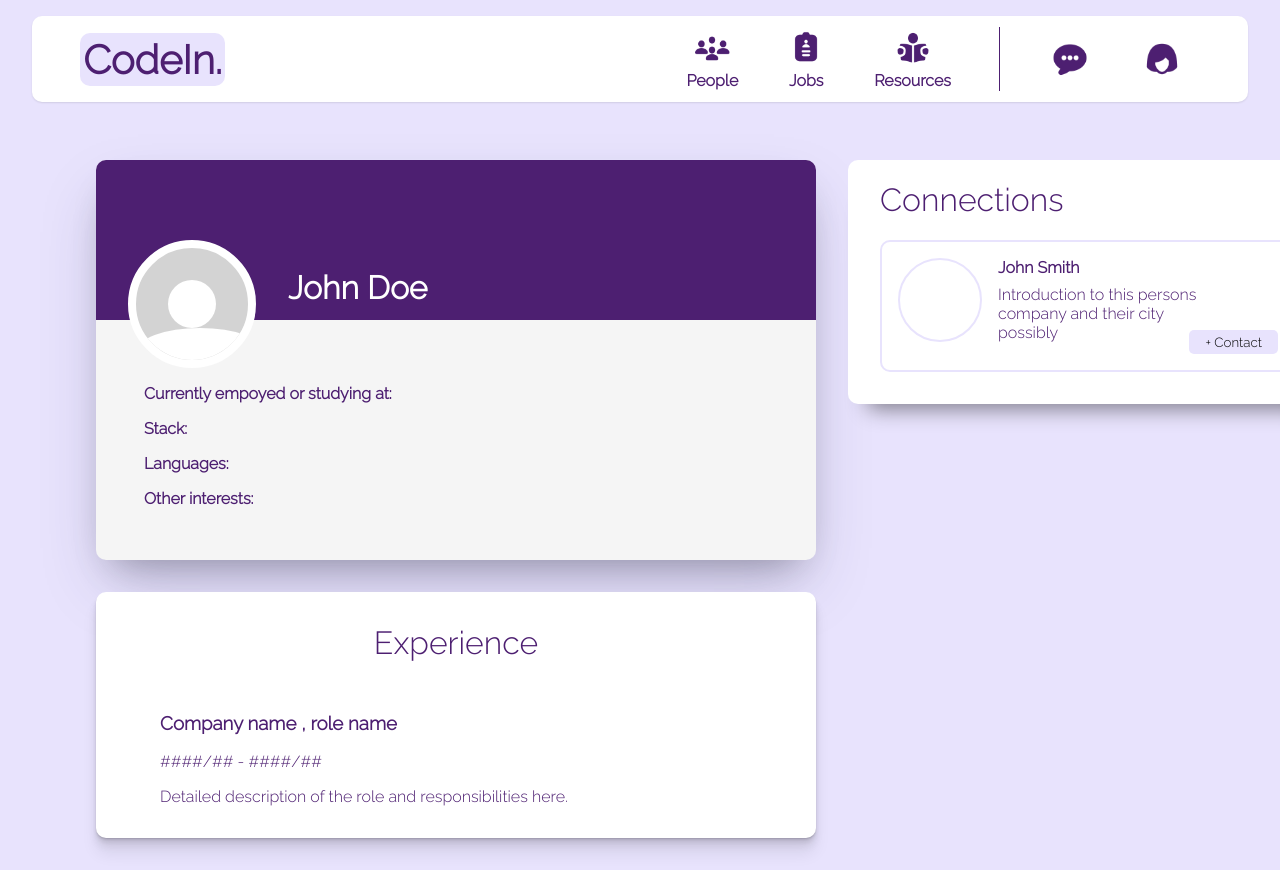
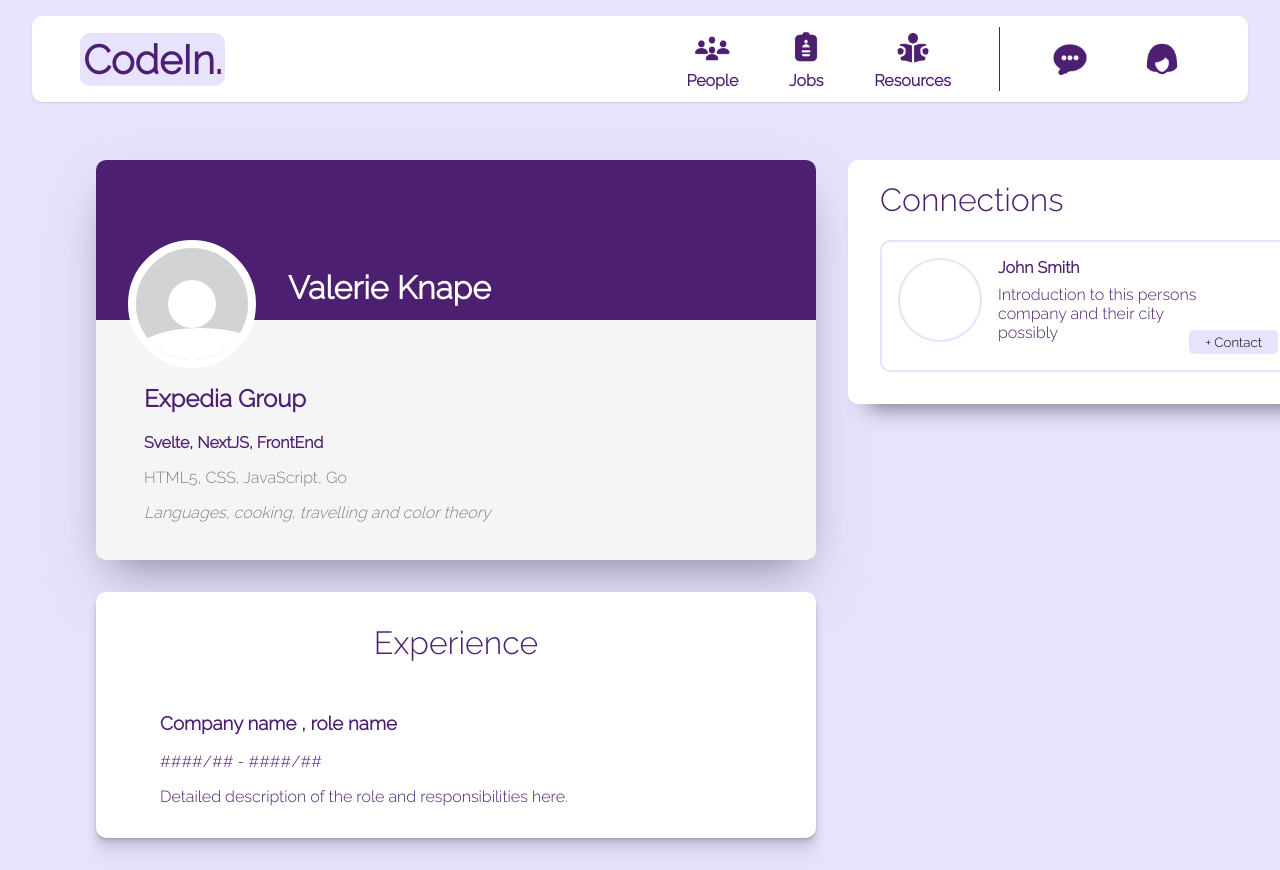
Before and after one commit to valeriegc/codein, a Next.js app: page /profile in a window 1280 px wide. Shown: the top 870 px of the page. Built offline with nearby package versions, Linux system fonts and the light colour scheme.

Commit message:
initial model for object built

```diff
--- a/src/app/profile/(components)/profileBox.tsx
+++ b/src/app/profile/(components)/profileBox.tsx
@@ -1,5 +1,5 @@
 import styles from "../Profile.module.css"
-
+import { userObject } from "../userInfo"
 export default function ProfileBox () {
     return(
 <div className={styles.profileBox}>
@@ -8,12 +8,12 @@ export default function ProfileBox () {
         <div className={styles.personHead}></div>
         <div className={styles.personBody}></div>
     </div>
-    <h1 className={styles.name}>John Doe</h1>
+    <h1 className={styles.name}>{userObject.Name}</h1>
 </div>
 <div className={styles.personalInfo}>
-<p>Currently empoyed or studying at: </p>
-<p>Stack:</p>
-<p>Languages:</p>
-<p>Other interests:</p>
+<h2>{userObject.Employment} </h2>
+<p>{userObject.Stack}</p>
+<p className={styles.languages}>{userObject.Languages}</p>
+<p className={styles.interests}>{userObject.Interests}</p>
 </div>
 </div>)}
--- a/src/app/profile/Profile.module.css
+++ b/src/app/profile/Profile.module.css
@@ -61,3 +61,12 @@
     margin-top: 4rem;
     font-weight:bold;
 }
+.languages{
+font-weight: 400;
+color:grey
+}
+.interests{
+    font-style: italic;
+    font-weight: 300;
+color:grey
+}
--- /dev/null
+++ b/src/app/profile/userInfo.ts
@@ -0,0 +1,11 @@
+export let userObject = {
+  Name: "Valerie Knape",
+  Connections: [{ Name: "Alexander Kolberg", Company: "ProductMind" }],
+  Employment: "Expedia Group",
+  Stack: "Svelte, NextJS, FrontEnd",
+  Languages: "HTML5, CSS, JavaScript, Go",
+  Interests: "Languages, cooking, travelling and color theory",
+  Experience: [
+    { Employer_Role: "", Timeframe: "####-##-####-##", Description: "" },
+  ],
+};
```
